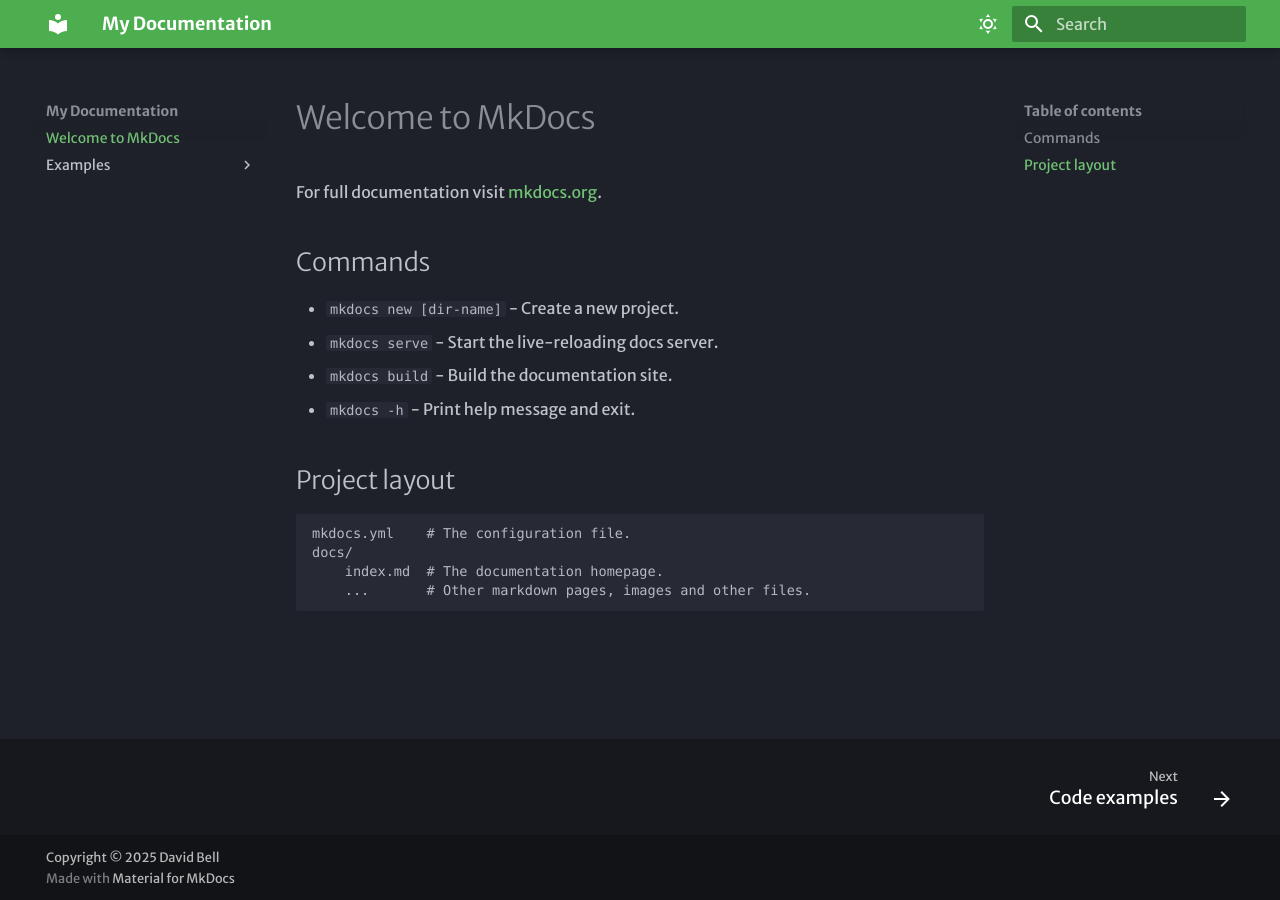
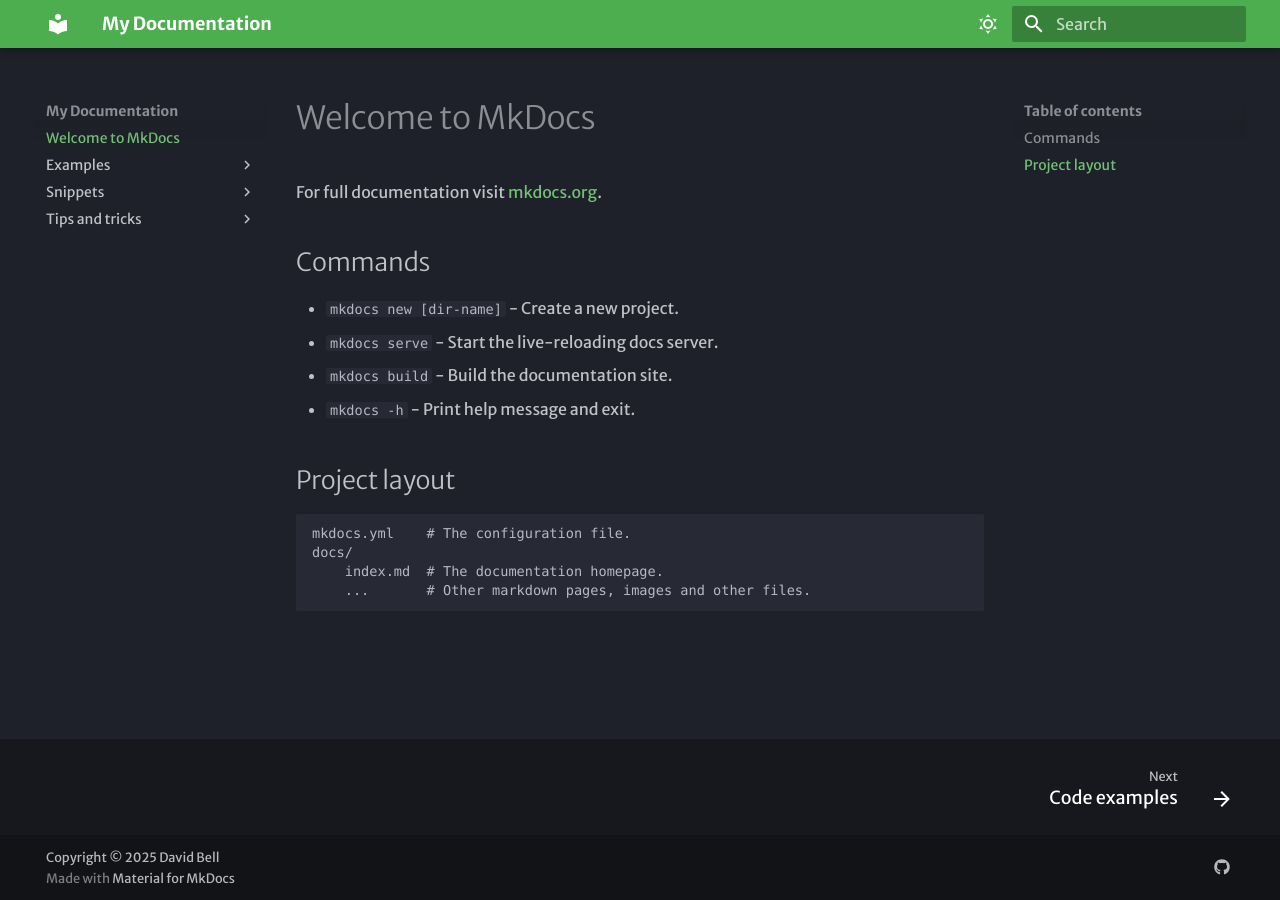
Before and after one commit to zDavidB/zdavidb.github.io, an MkDocs documentation site: the page built from docs/index.md, in a window 1280 px wide. Built offline with MkDocs 1.6.1 and Material for MkDocs 9.7.7, drawn with Linux system fonts in a browser that asks for light colours; some web fonts are replaced; some of the changed lines change nothing that is shown.

Commit message:
feat: start adding content

```diff
--- /dev/null
+++ b/docs/snippets/index.md
@@ -0,0 +1 @@
+# Snippets
--- /dev/null
+++ b/docs/tips-and-tricks/index.md
@@ -0,0 +1 @@
+# Tips and Tricks
--- a/mkdocs.yml
+++ b/mkdocs.yml
@@ -1,14 +1,19 @@
 site_name: My Documentation
 site_url: https://zdavidb.me
 copyright: Copyright &copy; 2025 David Bell
+extra:
+  social:
+    - icon: fontawesome/brands/github
+      link: https://github.com/zdavidb
 theme:
-  features:
-    - navigation.footer
+  name: material
   favicon: assets/favicon.ico
   font:
     text: Merriweather Sans
     code: Red Hat Mono
-  name: material
+  features:
+    - navigation.footer
+    - navigation.path
   palette:
     # Dark Mode
     - scheme: slate
@@ -45,3 +50,6 @@
         - pymdownx.emoji:
             emoji_index: !!python/name:material.extensions.emoji.twemoji
             emoji_generator: !!python/name:material.extensions.emoji.to_svg
+plugins:
+  - search
+  - tags
```
Also changed, not shown: 1 other file.
